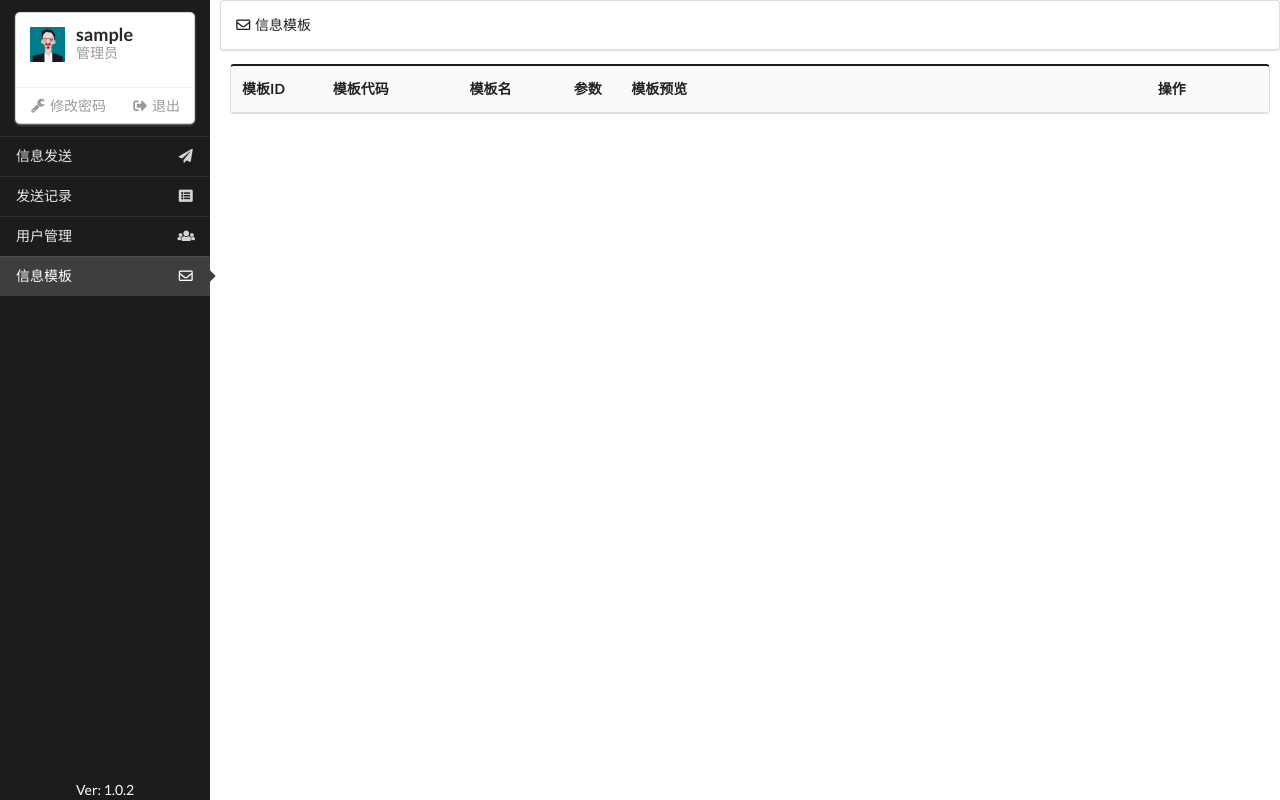
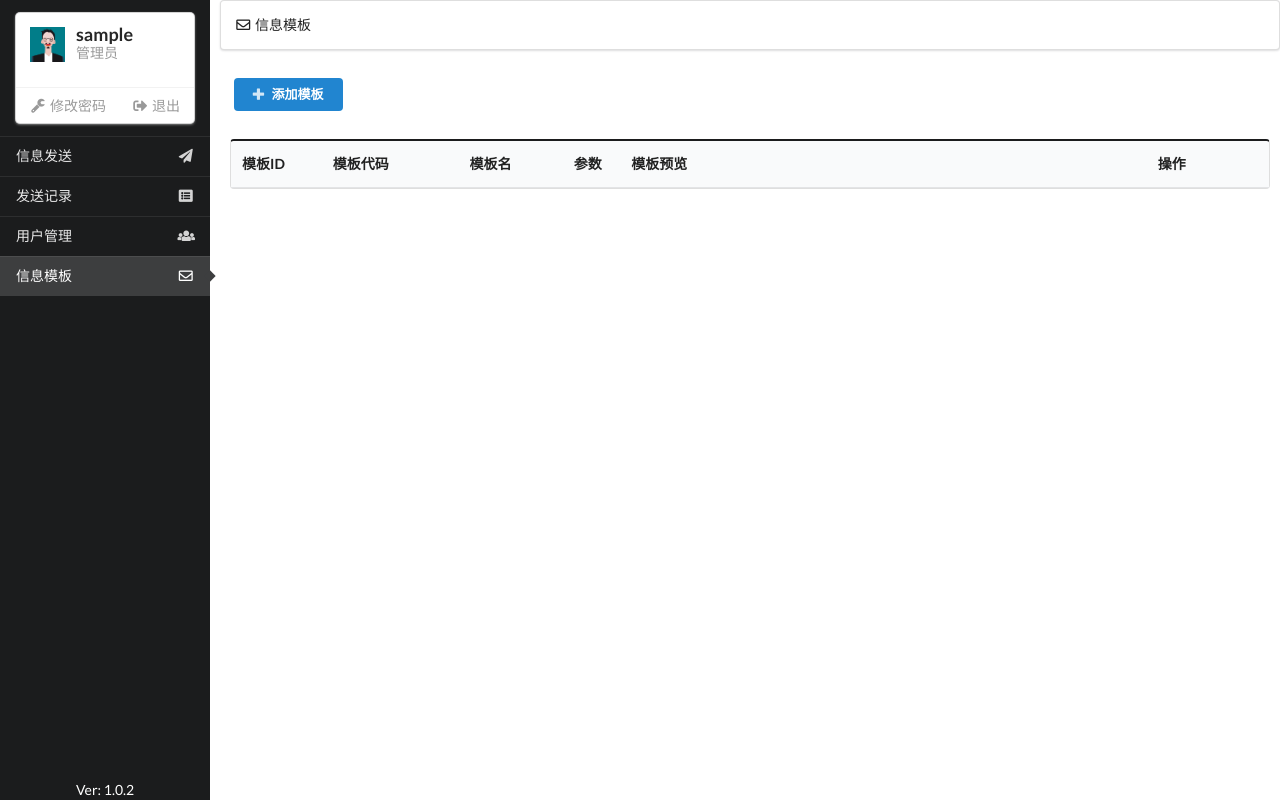
Before and after one commit to hz-heng/smsplatform, a Flask app: page /admin/template in a window 1280 px wide. Run offline with Flask 2, Linux system fonts and the light colour scheme; the visitor is signed in with stand-in values (Sample User, id 1); data comes from the database, SQL or seed files in the repository; data that the repository does not hold is empty; some libraries are stand-ins or nearby versions.

Commit message:
Updata template.html

```diff
--- a/app/templates/admin/template.html
+++ b/app/templates/admin/template.html
@@ -1,79 +1,43 @@
 {% extends "base.html" %}
 
-
-
 {% block content %}
-
     {{ super() }}
-
 {% endblock %}
 
-
-
 {% block table %}
-
+    <div class="ui basic segment">
+        <div id="addtemp_modal" class="ui small blue button"><i class="add icon"></i>添加模板</div>
+    </div>
     <div id="table">
-
         <table class="ui celledi black table">
-
             <thead>
-
                 <tr>
-
                     <th class="one wide center aligned">模板ID</th>
-
                     <th class="two wide center aligned">模板代码</th>
-
                     <th class="two wide center aligned">模板名</th>
-
                     <th class="one wide center aligned">参数</th>
-
                     <th class="seven wide">模板预览</th>
-
                     <th class="three wide center aligned">操作</th>
-
                 </tr>
-
             </thead>
-
             <tbody>
-
                 {% for template in templates %}
-
                 <tr>
-
                     <td data-label="模板ID" class="center aligned">{{ template.id }}</td>
-
                     <td data-label="模板代码" class="center aligned">{{ template.code }}</td>
-
                     <td data-label="模板名" class="center aligned">{{ template.name }}</td>
-
                     <td data-label="参数" class="center aligned">{{ template.param }}</td>
-
                     <td data-label="模板预览">{{ template.content }}</td>
-
                     <td data-label="操作" class="center aligned">
-
                         <div data-id="{{ template.id }}" class="ui edittemp small green button">编辑</div>
-
                         <div id="{{ template.id }}" data-name="{{ template.name }}" class="ui removetemp small red button">移除</div>
-
                     </td>
-
                 </tr>
-
                 {% endfor %}
-
             </tbody>
-
         </table>
-
     </div>
-
     {% include "admin/_addtemp_modal.html" %}
-
     {% include "admin/_removetemp_modal.html" %}
-
     {% include "admin/_edittemp_modal.html" %}
-
 {% endblock %}
```
Lines whose indentation alone changed are shown as unchanged.
